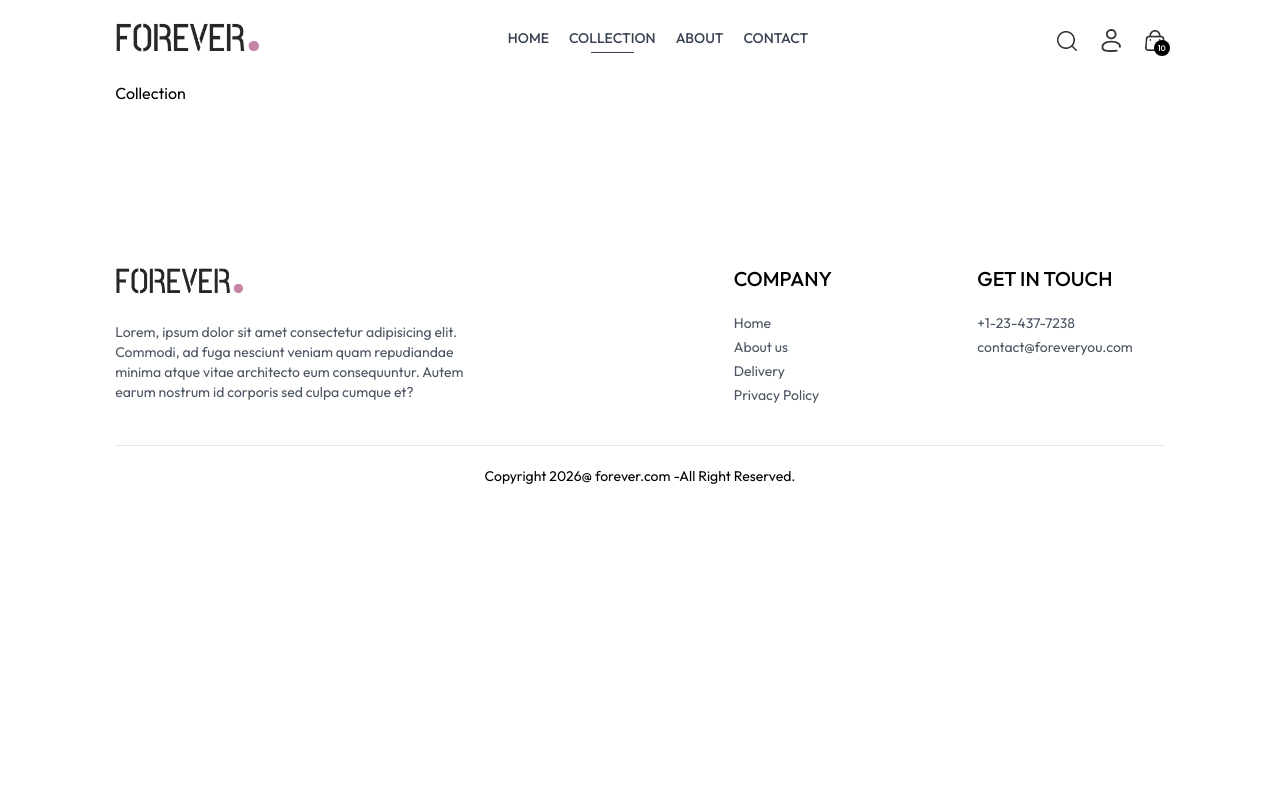
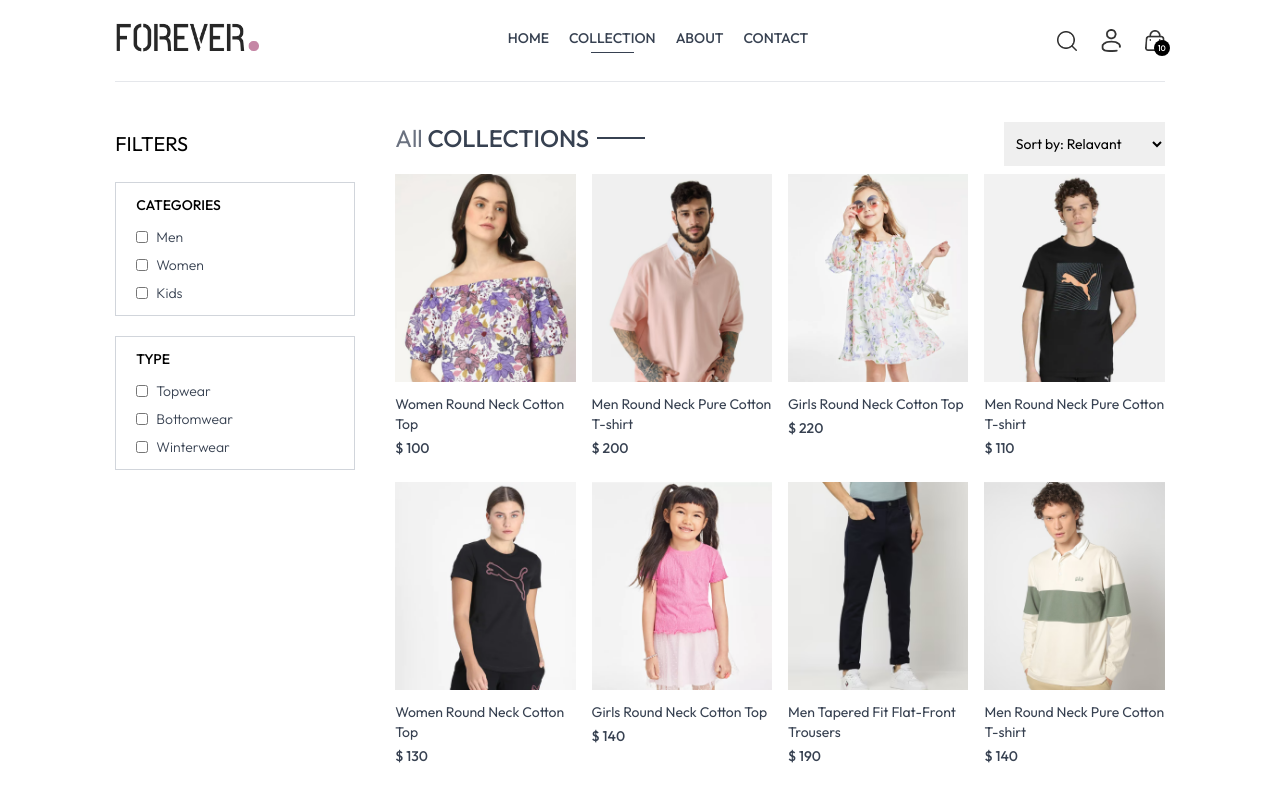
Before and after one commit to Abhinav-Kumar-Bindra21/E-Commerce, a React (Vite) app in the folder frontend/: page /collection in a window 1280 px wide. Shown: the top 788 px of the page. Built offline with nearby package versions, Linux system fonts and the light colour scheme.

Commit message:
done collection page

```diff
--- a/frontend/src/pages/Collection.jsx
+++ b/frontend/src/pages/Collection.jsx
@@ -1,7 +1,150 @@
-import React from "react";
+import React, { useContext, useEffect, useState } from "react";
+import { ShopContext } from "../context/ShopContext";
+import { assets } from "../assets/frontend_assets/assets";
+import Title from "../components/Title";
+import ProductItem from "../components/ProductItem";
 
 const Collection = () => {
-  return <div>Collection</div>;
+  const { products } = useContext(ShopContext);
+  const [showFilter, setShowFilter] = useState(false);
+  const [filterProducts, setFilterProducts] = useState([]);
+
+  const [category, setCategory] = useState([]);
+  const [subCategory, setSubCategory] = useState([]);
+  const [sortType, setSortType] = useState("relavent");
+
+  const toggleCategory = (e) => {
+    if (category.includes(e.target.value)) {
+      setCategory((prev) => prev.filter((item) => item !== e.target.value));
+    } else {
+      setCategory((prev) => [...prev, e.target.value]);
+    }
+  };
+
+  const toggleSubCategory = (e) => {
+    if (subCategory.includes(e.target.value)) {
+      setSubCategory((prev) => prev.filter((item) => item !== e.target.value));
+    } else {
+      setSubCategory((prev) => [...prev, e.target.value]);
+    }
+  };
+
+  const applyFilter = () => {
+    let productsCopy = products.slice();
+
+    if (category.length > 0) {
+      productsCopy = productsCopy.filter((item) => category.includes(item.category));
+    }
+
+    if (subCategory.length > 0) {
+      productsCopy = productsCopy.filter((item) => subCategory.includes(item.subCategory));
+    }
+
+    setFilterProducts(productsCopy);
+  };
+
+  const sortProducts = () => {
+    let fpCopy = filterProducts.slice();
+
+    switch (sortType) {
+      case "low-high":
+        setFilterProducts(fpCopy.sort((a, b) => a.price - b.price));
+        break;
+      case "high-low":
+        setFilterProducts(fpCopy.sort((a, b) => b.price - a.price));
+        break;
+
+      default:
+        applyFilter();
+        break;
+    }
+  };
+
+  useEffect(() => {
+    applyFilter();
+  }, [category, subCategory]);
+
+  useEffect(() => {
+    sortProducts();
+  }, [sortType]);
+
+  return (
+    <div className="flex flex-col sm:flex-row gap-1 sm:gap-10 pt-10 border-t">
+      {/*Filter Options  */}
+
+      <div className="min-w-60">
+        <p onClick={() => setShowFilter(!showFilter)} className="my-2 text-xl flex items-center cursor-pointer gap-2">
+          FILTERS
+          <img src={assets.dropdown_icon} className={`h-3 sm:hidden ${showFilter ? "rotate-90" : ""}`} alt="" />
+        </p>
+        {/* Category Filter */}
+
+        <div className={`border border-gray-300 pl-5 py-3 mt-6 ${showFilter ? "" : "hidden"} sm:block`}>
+          <p className="mb-3 text-sm font-medium">CATEGORIES</p>
+          <div className="flex flex-col gap-2 text-sm font-light text-gray-700">
+            <p className="flex gap-2">
+              <input className="w-3" type="checkbox" value={"Men"} onChange={toggleCategory} />
+              Men
+            </p>
+
+            <p className="flex gap-2">
+              <input className="w-3" type="checkbox" value={"Women"} onChange={toggleCategory} />
+              Women
+            </p>
+
+            <p className="flex gap-2">
+              <input className="w-3" type="checkbox" value={"Kids"} onChange={toggleCategory} />
+              Kids
+            </p>
+          </div>
+        </div>
+        {/* SubCategory Filter */}
+
+        <div className={`border border-gray-300 pl-5 py-3 my-5 ${showFilter ? "" : "hidden"} sm:block`}>
+          <p className="mb-3 text-sm font-medium">TYPE</p>
+          <div className="flex flex-col gap-2 text-sm font-light text-gray-700">
+            <p className="flex gap-2">
+              <input className="w-3" type="checkbox" value={"Topwear"} onChange={toggleSubCategory} />
+              Topwear
+            </p>
+
+            <p className="flex gap-2">
+              <input className="w-3" type="checkbox" value={"Bottomwear"} onChange={toggleSubCategory} />
+              Bottomwear
+            </p>
+
+            <p className="flex gap-2">
+              <input className="w-3" type="checkbox" value={"Winterwear"} onChange={toggleSubCategory} />
+              Winterwear
+            </p>
+          </div>
+        </div>
+      </div>
+
+      {/* Right side */}
+
+      <div className="flex-1">
+        <div className="flex justify-between text-base sm:text-2xl mb-2">
+          <Title text1={"All"} text2={"COLLECTIONS"} />
+          {/* Producta Sort */}
+
+          <select onChange={(e) => setSortType(e.target.value)} className="border-gray-300 text-sm px-2">
+            <option value="relavent">Sort by: Relavant</option>
+            <option value="low-high">Sort by: Low to High</option>
+            <option value="high-low">Sort by: High to Low</option>
+          </select>
+        </div>
+
+        {/* Products */}
+
+        <div className="grid grid-cols-2 md:grid-cols-3 lg:grid-cols-4 gap-4 gap-y-6">
+          {filterProducts.map((item, index) => (
+            <ProductItem key={index} id={item._id} name={item.name} price={item.price} image={item.image} />
+          ))}
+        </div>
+      </div>
+    </div>
+  );
 };
 
 export default Collection;
```
